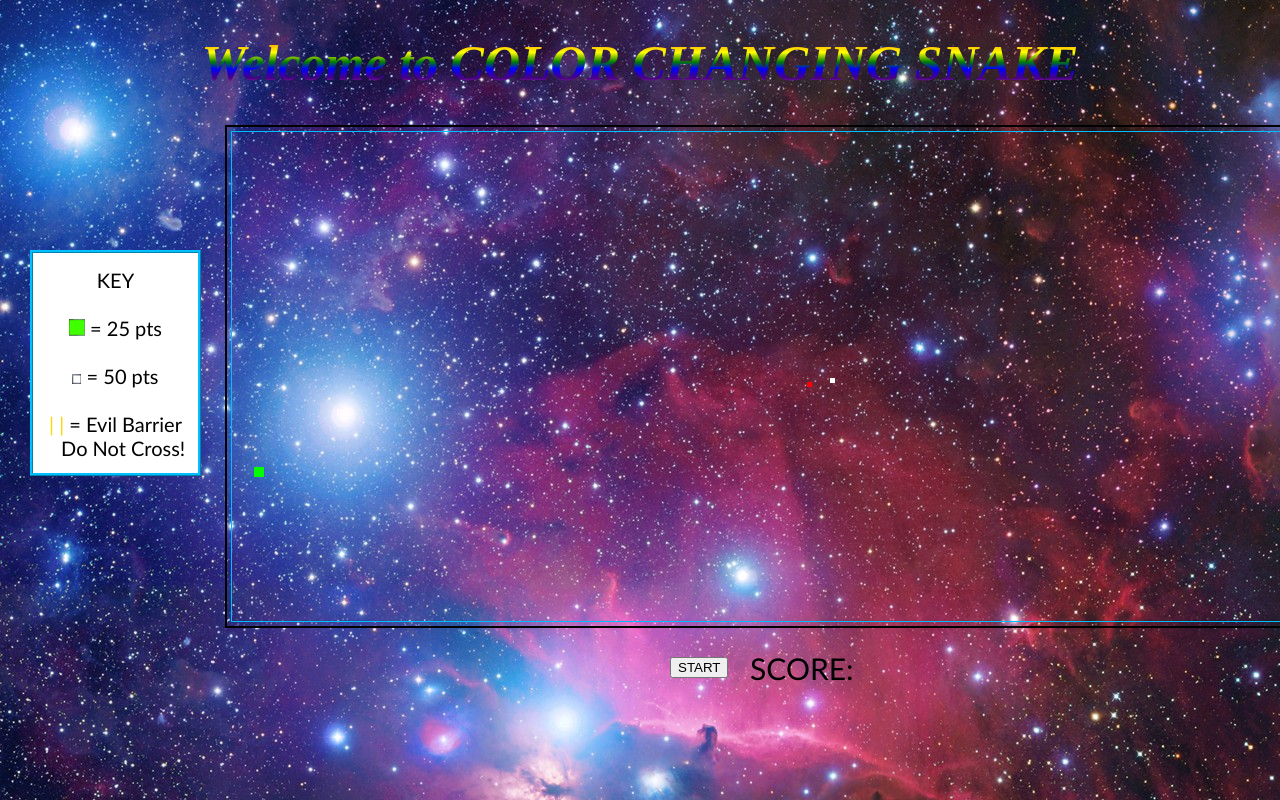
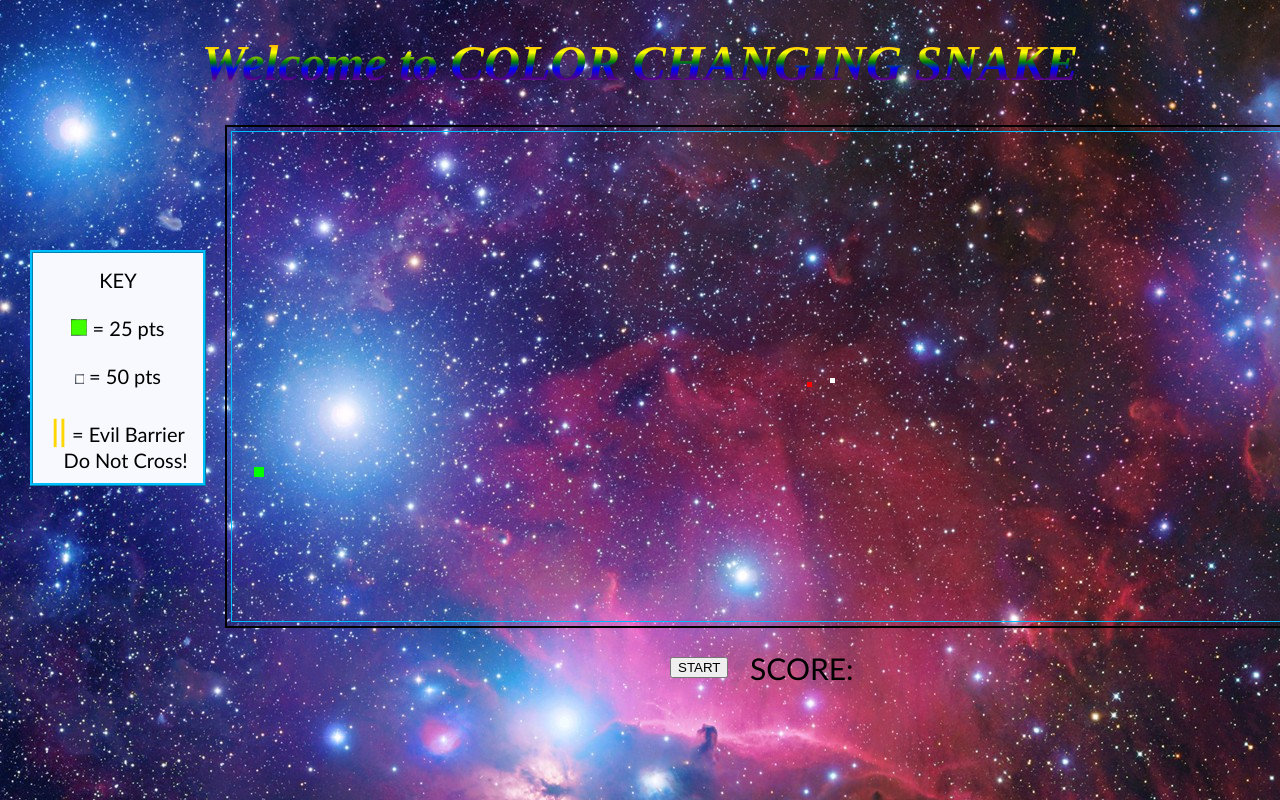
Before and after one commit to AlexAnschuetz/SNAKE, a plain HTML site: page index.html in a window 1280 px wide. Shown: the top 800 px of the page. Drawn offline with Linux system fonts and the light colour scheme.

Commit message:
more styling

```diff
--- a/index.html
+++ b/index.html
@@ -35,6 +35,6 @@
 </body>
 
 <footer id="footer">
-	<div id="centerMe">KEY <br><br> <a href=""> <img src="./greenFood.png"></a> = 25 pts <br><br> <a href=""><img src="./whiteFood.png"></a> = 50 pts <br><br> <div id="goldHashtag">|&nbsp;|</div> = Evil Barrier <br> &nbsp;&nbsp;&nbsp;Do Not Cross! </div>
+	<div id="centerMe">KEY <br><br> <a href=""> <img src="./greenFood.png"></a> = 25 pts <br><br> <a href=""><img src="./whiteFood.png"></a> = 50 pts <br><br> <div id="goldHashtag"><div id="barrier">||</div></div> = Evil Barrier <br> &nbsp;&nbsp;&nbsp;Do Not Cross! </div>
 </footer>
 </html>
--- a/styles.css
+++ b/styles.css
@@ -63,6 +63,7 @@ h1 {
 	width: 150px;
 	font-family: optima;
 	font-weight: bold;
+	color: gold
 
 }
 
@@ -79,10 +80,10 @@ h1 {
 }
 
 #footer {
-	background-color: white;
+	background-color: #F8F8FF;
 	color: black;
-	width: 165px;
-	height: 220px;
+	width: 170px;
+	height: 230px;
 	position: absolute;
 	left: 30px;
 	top: 250px;
@@ -94,15 +95,20 @@ h1 {
 	text-align: center;
 	font-size: 125%;
 	padding-top: 15px;
+
 	font-family: optima
 
 
 
 }
 
+#barrier {
+font-size: 150%;
+font-weight: bold;
+}
+
 #goldHashtag {
 	color: #FFD700;
 	display: inline-block;
 
-
 }
```
